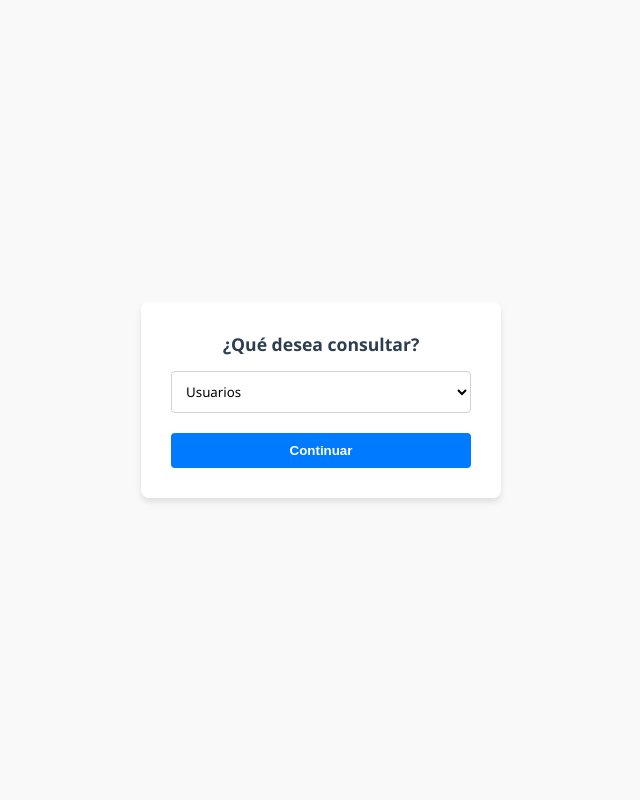
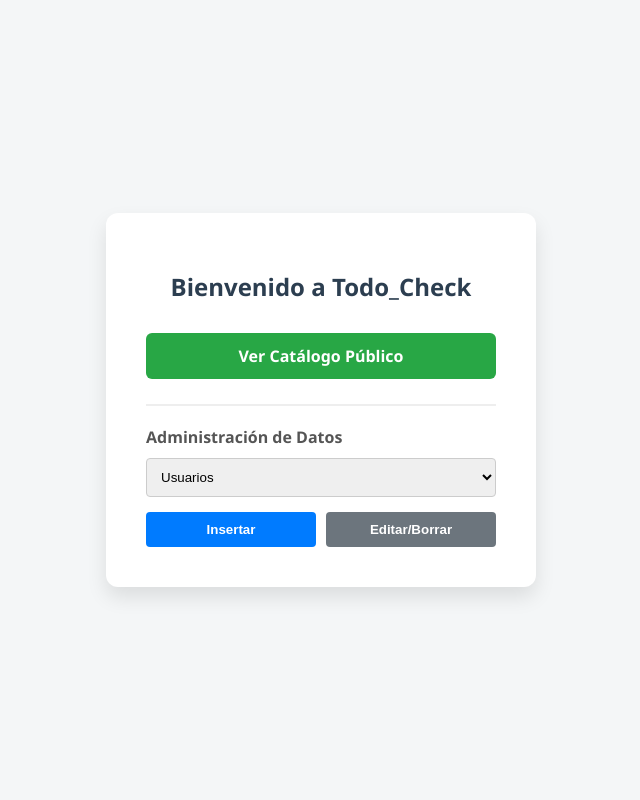
Before and after one commit to Persibaldo/Todo_Check, a PHP site: page / in a window 1280 px wide. Shown: the whole page, without its empty margins (319-959 px from the left). Run offline with PHP 8.4, Linux system fonts and the light colour scheme.

Commit message:
Revamp index.php layout and styling

```diff
--- a/index.php
+++ b/index.php
@@ -3,78 +3,57 @@
 <head>
     <meta charset="UTF-8">
     <meta name="viewport" content="width=device-width, initial-scale=1.0">
-    <meta name="author" content="Percival">
-    <title>Index</title>
+    <title>Bienvenido a Todo_Check</title>
     <style>
-        /* estilos para la pagina de inicio y seleccion */
-body {
-    font-family: 'Segoe UI', Tahoma, Geneva, Verdana, sans-serif;
-    background-color: #f9f9f9;
-    margin: 0;
-    display: flex;
-    justify-content: center;
-    align-items: center;
-    height: 100vh;
-    color: #333;
-}
+        body { font-family: 'Segoe UI', sans-serif; background-color: #f4f6f7; display: flex; justify-content: center; align-items: center; height: 100vh; margin: 0; }
+        .panel { background: white; padding: 40px; border-radius: 12px; box-shadow: 0 10px 20px rgba(0,0,0,0.1); width: 350px; text-align: center; }
+        h1 { color: #2c3e50; font-size: 1.5rem; margin-bottom: 30px; }
 
-form {
-    background: white;
-    padding: 30px;
-    border-radius: 8px;
-    box-shadow: 0 4px 6px rgba(0,0,0,0.1);
-    width: 300px;
-    text-align: center;
-}
+        .btn-usuario { display: block; background-color: #28a745; color: white; padding: 12px; border-radius: 6px; text-decoration: none; font-weight: bold; margin-bottom: 25px; }
+        .btn-usuario:hover { background-color: #218838; }
 
-label {
-    display: block;
-    margin-bottom: 15px;
-    font-weight: bold;
-    color: #2c3e50;
-    font-size: 1.1rem;
-}
+        .admin-section { border-top: 2px solid #eee; padding-top: 20px; text-align: left; }
+        label { display: block; margin-bottom: 10px; font-weight: bold; color: #555; }
+        select { width: 100%; padding: 10px; margin-bottom: 15px; border: 1px solid #ccc; border-radius: 4px; }
 
-select {
-    width: 100%;
-    padding: 10px;
-    margin-bottom: 20px;
-    border: 1px solid #ced4da;
-    border-radius: 4px;
-    background-color: #fff;
-    font-family: inherit;
-}
-
-button {
-    background-color: #007bff;
-    color: white;
-    border: none;
-    padding: 10px 20px;
-    width: 100%;
-    border-radius: 4px;
-    font-weight: bold;
-    cursor: pointer;
-    transition: background 0.3s;
-}
-
-button:hover {
-    background-color: #0056b3;
-}
+        .btn-group { display: flex; gap: 10px; }
+        button { flex: 1; padding: 10px; border: none; border-radius: 4px; font-weight: bold; cursor: pointer; color: white; }
+        .btn-insert { background-color: #007bff; }
+        .btn-ver { background-color: #6c757d; }
     </style>
 </head>
 <body>
-    <form action="insert.php" method="GET">
-        <label>¿Qué desea consultar?</label>
-        <select name="tabla">
-            <option value="usuarios">Usuarios</option>
-            <option value="series">Series</option>
-            <option value="series">Juegos</option>
-            <option value="series">Anime</option>
-            <option value="series">Libros</option>
-            <option value="series">Películas</option>
-            <option value="series">Géneros</option>
-        </select>
-        <button type="submit">Continuar</button>
-    </form>
+
+    <div class="panel">
+        <h1>Bienvenido a Todo_Check</h1>
+
+        <!-- Vista de Usuario (Enlace directo) -->
+        <a href="catalogo.php" class="btn-usuario">Ver Catálogo Público</a>
+
+        <!-- Vista de Administrador -->
+        <div class="admin-section">
+            <form method="GET">
+                <label>Administración de Datos</label>
+                <!-- Usamos 'opcion' para insertar y 'tabla' para ver, según tus archivos actuales -->
+                <select name="opcion">
+                    <option value="usuarios">Usuarios</option>
+                    <option value="series">Series</option>
+                    <option value="juegos">Juegos</option>
+                    <option value="anime">Anime</option>
+                    <option value="libros">Libros</option>
+                    <option value="pelis">Películas</option>
+                    <option value="generos">Géneros</option>
+                </select>
+
+                <div class="btn-group">
+                    <!-- Cada botón envía el formulario a un archivo distinto -->
+                    <button type="submit" formaction="insert.php" class="btn-insert">Insertar</button>
+                    <button type="submit" formaction="ver.php" name="tabla" value="usuarios" class="btn-ver"
+                            onclick="this.value=this.form.opcion.value">Editar/Borrar</button>
+                </div>
+            </form>
+        </div>
+    </div>
+
 </body>
 </html>
```
